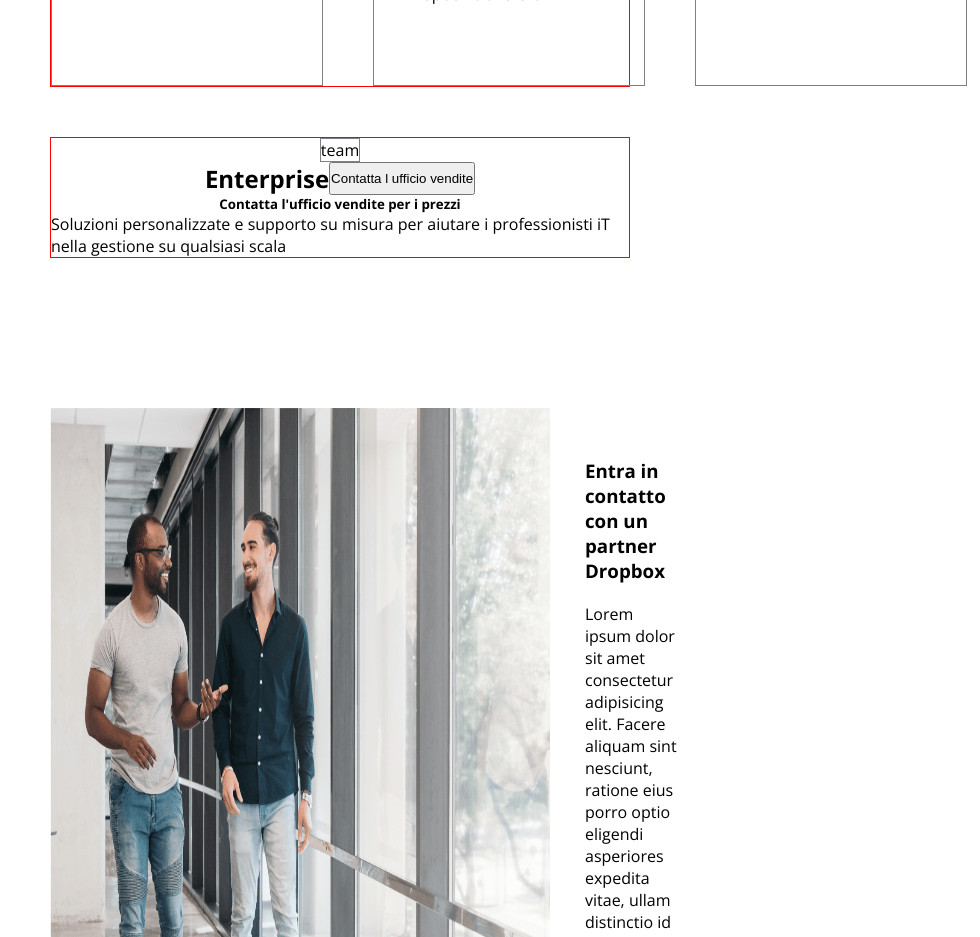
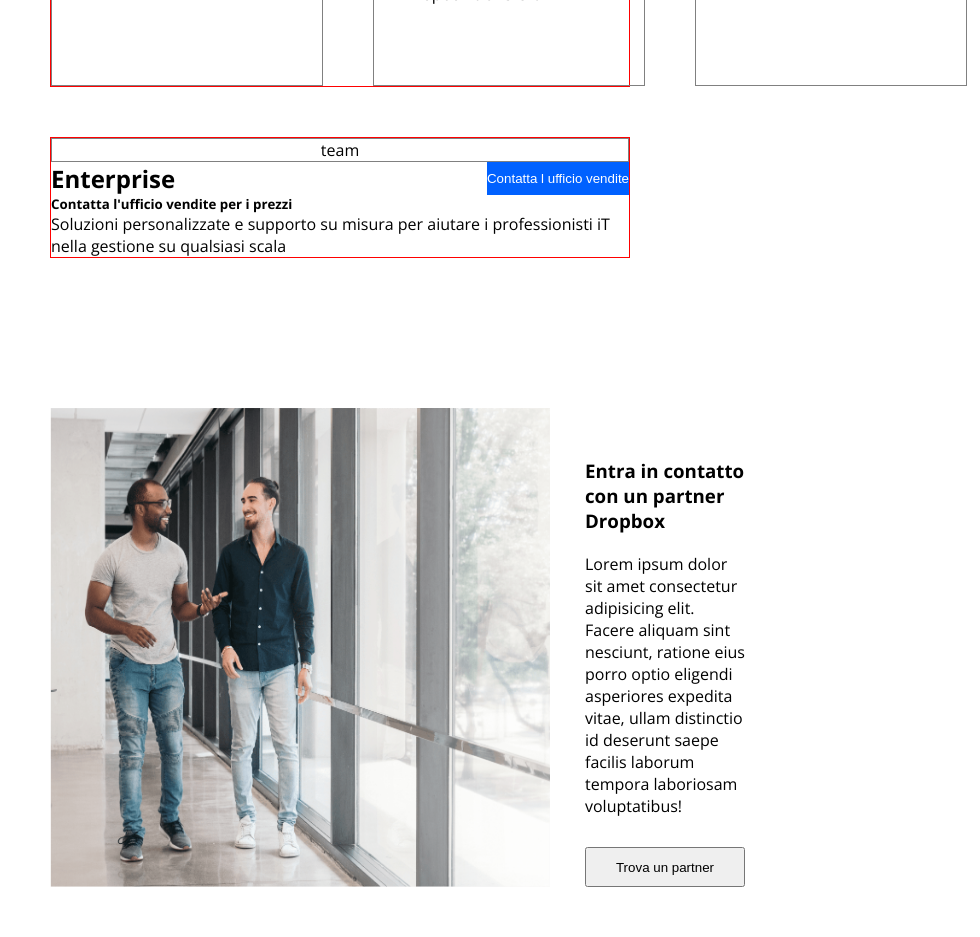
Before and after one commit to Giuseppe-DeFilippo/htmlcss-dropbox, a plain HTML site: page index.html in a window 1280 px wide. Shown: the part 2060-2997 px from the top of the page, without its empty margins (300-1280 px from the left). Drawn offline with nearby package versions, Linux system fonts and the light colour scheme.

Commit message:
adjustment

```diff
--- a/css/style.css
+++ b/css/style.css
@@ -80,6 +80,11 @@ padding-bottom: 20px;
 .padding-button{
 padding-left: 10px;
   }
+  .button-contatta{
+background-color: var(--color-blue);
+color: white;
+border: none;
+  }
   .button-header{
     border: none;
     background-color: white;
@@ -95,7 +100,10 @@ padding-left: 10px;
     flex-direction: row-reverse;
 
   }
-
+  .button-trova{
+width: 160px;
+height: 40px;
+  }
   .border{
     border: solid 1px gray;
 
--- a/index.html
+++ b/index.html
@@ -169,13 +169,14 @@
     <!--tabella di sotto-->
     <div class=" padding-top-main">
 
-            <div class="debug d-flex margin-column2 column">
-            <section class="border ">team</section>
-             <section class="d-flex space-btween">
-             <h2 class="h2-in">Enterprise</h2>
-             <button>Contatta l ufficio vendite</button>
+            <div class="debug d-flex margin-column2 column2">
+                <div class="border align">
+                team</div>
+             <div class="d-flex space-btween">
+             <h2 class="h2-in ">Enterprise</h2>
+             <button class="button-contatta">Contatta l ufficio vendite</button>
 
-         </section>
+         </div>
              <h5>Contatta l'ufficio vendite per i prezzi</h5>
              <section>Soluzioni personalizzate e supporto su misura per aiutare i professionisti iT nella gestione su qualsiasi scala</section>
             </div>
@@ -187,7 +188,7 @@
             <div class="padding-header  padding-40px">
             <h3>Entra in contatto con un partner Dropbox</h3>
         <p class="padding-top-button">Lorem ipsum dolor sit amet consectetur adipisicing elit. Facere aliquam sint nesciunt, ratione eius porro optio eligendi asperiores expedita vitae, ullam distinctio id deserunt saepe facilis laborum tempora laboriosam voluptatibus!</p>
-        <button class="margin-top-30px">Trova un partner</button>
+        <button class="button-trova margin-top-30px">Trova un partner</button>
     </div>
         </div>
          </div>
```
